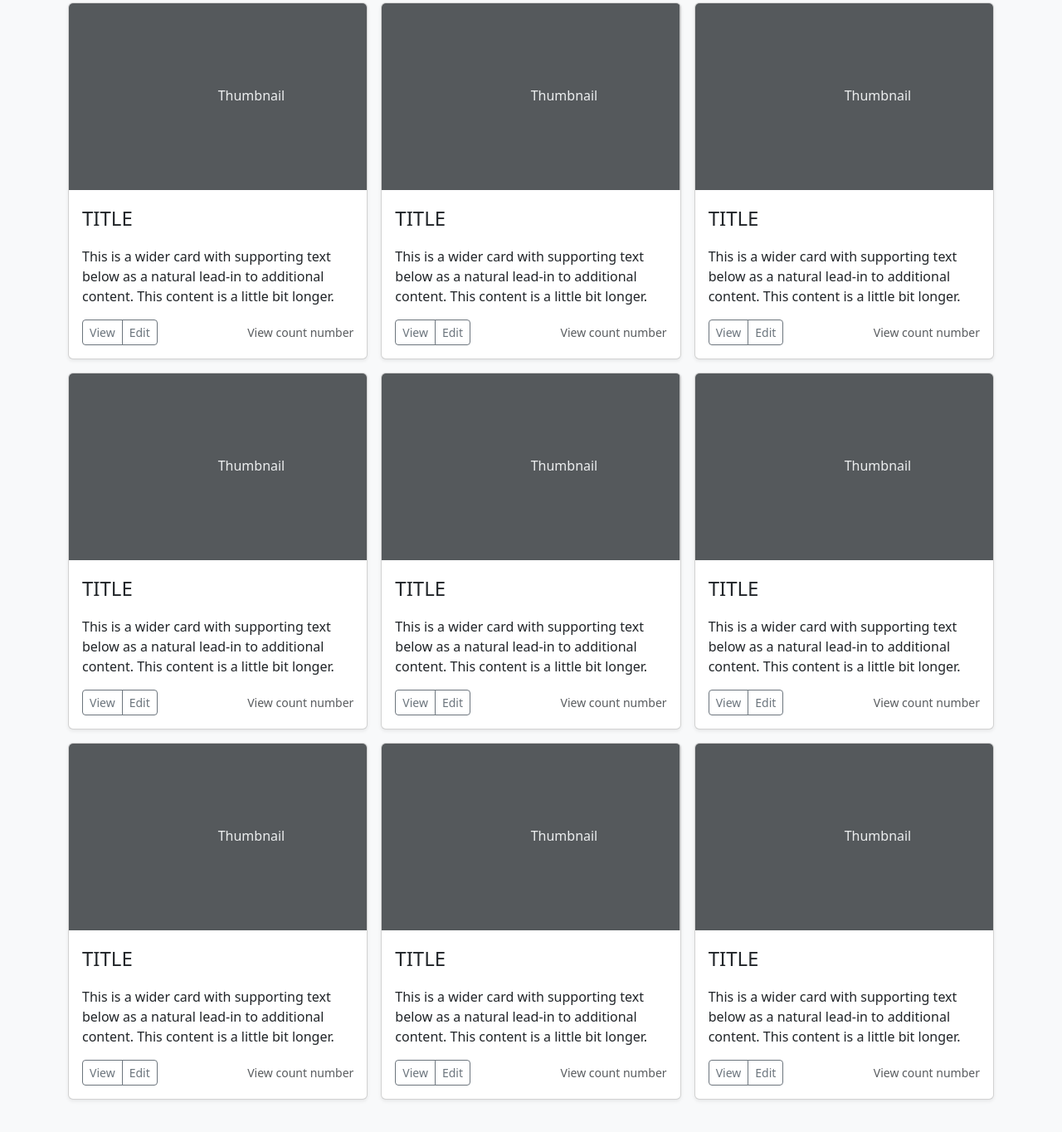
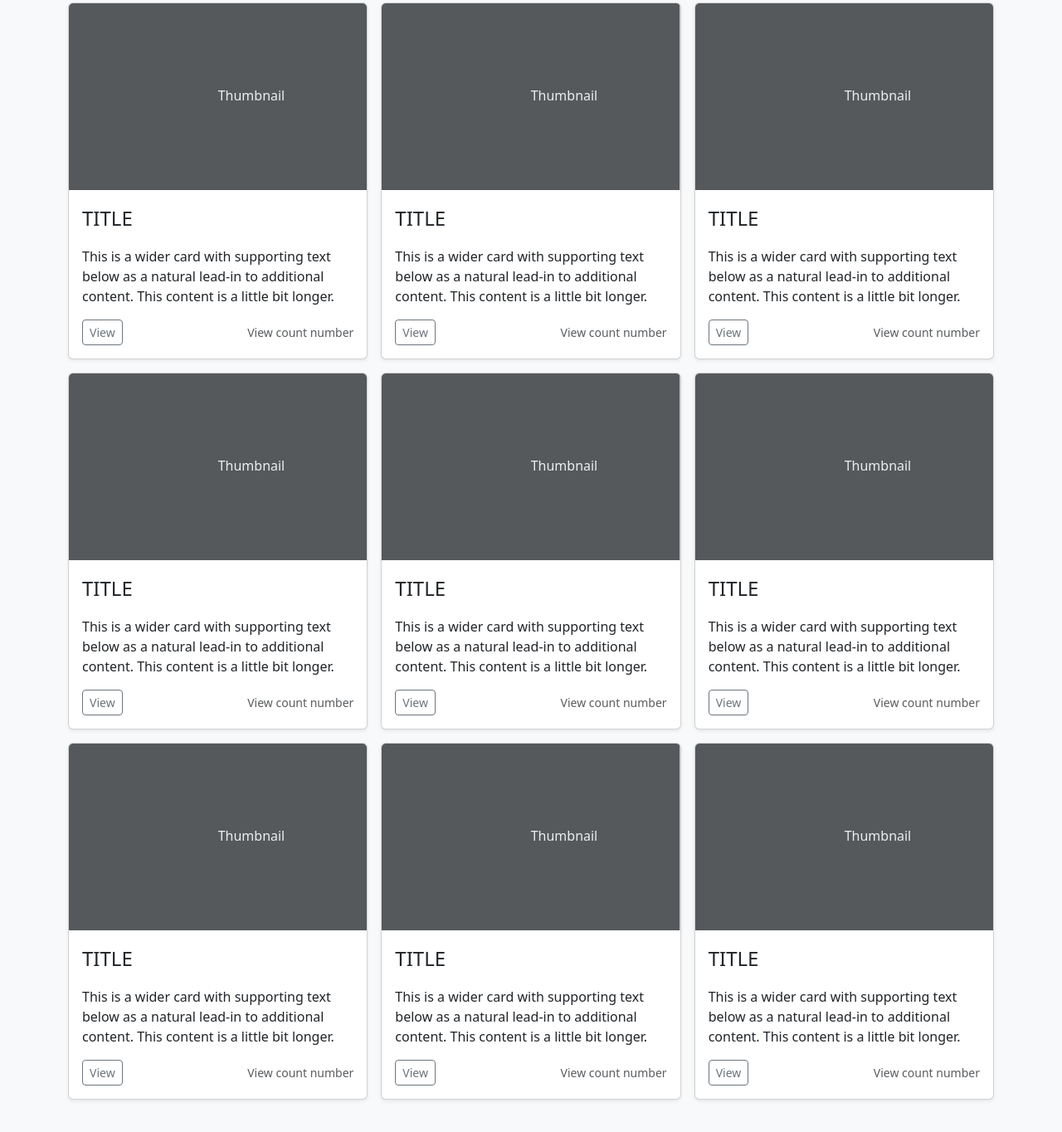
Before and after one commit to Ivanchung11/project1, a website: page public/route.html in a window 1280 px wide. Shown: the part 901-2265 px from the top of the page at 83% size. Drawn offline with nearby package versions, Linux system fonts and the light colour scheme; some packages are replaced by stand-ins of ours.

Commit message:
remove edit button on route page

```diff
--- a/public/route.html
+++ b/public/route.html
@@ -66,7 +66,6 @@
                 <div class="d-flex justify-content-between align-items-center">
                   <div class="btn-group">
                     <button type="button" class="btn btn-sm btn-outline-secondary">View</button>
-                    <button type="button" class="btn btn-sm btn-outline-secondary">Edit</button>
                   </div>
                   <small class="text-body-secondary">View count number</small>
                 </div>
@@ -82,7 +81,6 @@
                 <div class="d-flex justify-content-between align-items-center">
                   <div class="btn-group">
                     <button type="button" class="btn btn-sm btn-outline-secondary">View</button>
-                    <button type="button" class="btn btn-sm btn-outline-secondary">Edit</button>
                   </div>
                   <small class="text-body-secondary">View count number</small>
                 </div>
@@ -98,7 +96,6 @@
                 <div class="d-flex justify-content-between align-items-center">
                   <div class="btn-group">
                     <button type="button" class="btn btn-sm btn-outline-secondary">View</button>
-                    <button type="button" class="btn btn-sm btn-outline-secondary">Edit</button>
                   </div>
                   <small class="text-body-secondary">View count number</small>
                 </div>
@@ -115,7 +112,6 @@
                 <div class="d-flex justify-content-between align-items-center">
                   <div class="btn-group">
                     <button type="button" class="btn btn-sm btn-outline-secondary">View</button>
-                    <button type="button" class="btn btn-sm btn-outline-secondary">Edit</button>
                   </div>
                   <small class="text-body-secondary">View count number</small>
                 </div>
@@ -131,7 +127,6 @@
                 <div class="d-flex justify-content-between align-items-center">
                   <div class="btn-group">
                     <button type="button" class="btn btn-sm btn-outline-secondary">View</button>
-                    <button type="button" class="btn btn-sm btn-outline-secondary">Edit</button>
                   </div>
                   <small class="text-body-secondary">View count number</small>
                 </div>
@@ -147,7 +142,6 @@
                 <div class="d-flex justify-content-between align-items-center">
                   <div class="btn-group">
                     <button type="button" class="btn btn-sm btn-outline-secondary">View</button>
-                    <button type="button" class="btn btn-sm btn-outline-secondary">Edit</button>
                   </div>
                   <small class="text-body-secondary">View count number</small>
                 </div>
@@ -164,7 +158,6 @@
                 <div class="d-flex justify-content-between align-items-center">
                   <div class="btn-group">
                     <button type="button" class="btn btn-sm btn-outline-secondary">View</button>
-                    <button type="button" class="btn btn-sm btn-outline-secondary">Edit</button>
                   </div>
                   <small class="text-body-secondary">View count number</small>
                 </div>
@@ -180,7 +173,6 @@
                 <div class="d-flex justify-content-between align-items-center">
                   <div class="btn-group">
                     <button type="button" class="btn btn-sm btn-outline-secondary">View</button>
-                    <button type="button" class="btn btn-sm btn-outline-secondary">Edit</button>
                   </div>
                   <small class="text-body-secondary">View count number</small>
                 </div>
@@ -196,7 +188,6 @@
                 <div class="d-flex justify-content-between align-items-center">
                   <div class="btn-group">
                     <button type="button" class="btn btn-sm btn-outline-secondary">View</button>
-                    <button type="button" class="btn btn-sm btn-outline-secondary">Edit</button>
                   </div>
                   <small class="text-body-secondary">View count number</small>
                 </div>
```
Also changed, not shown: 1 other file.
